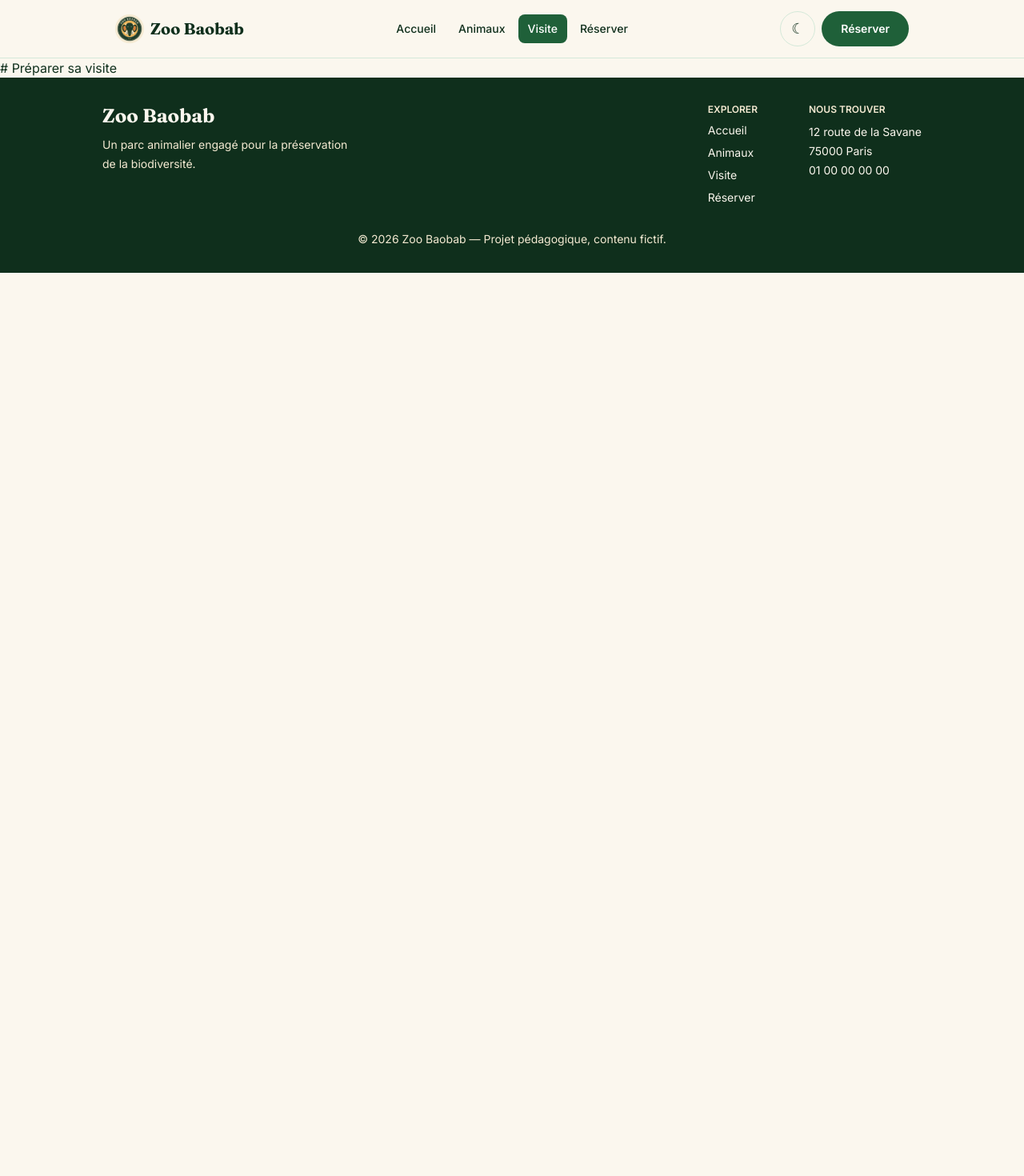
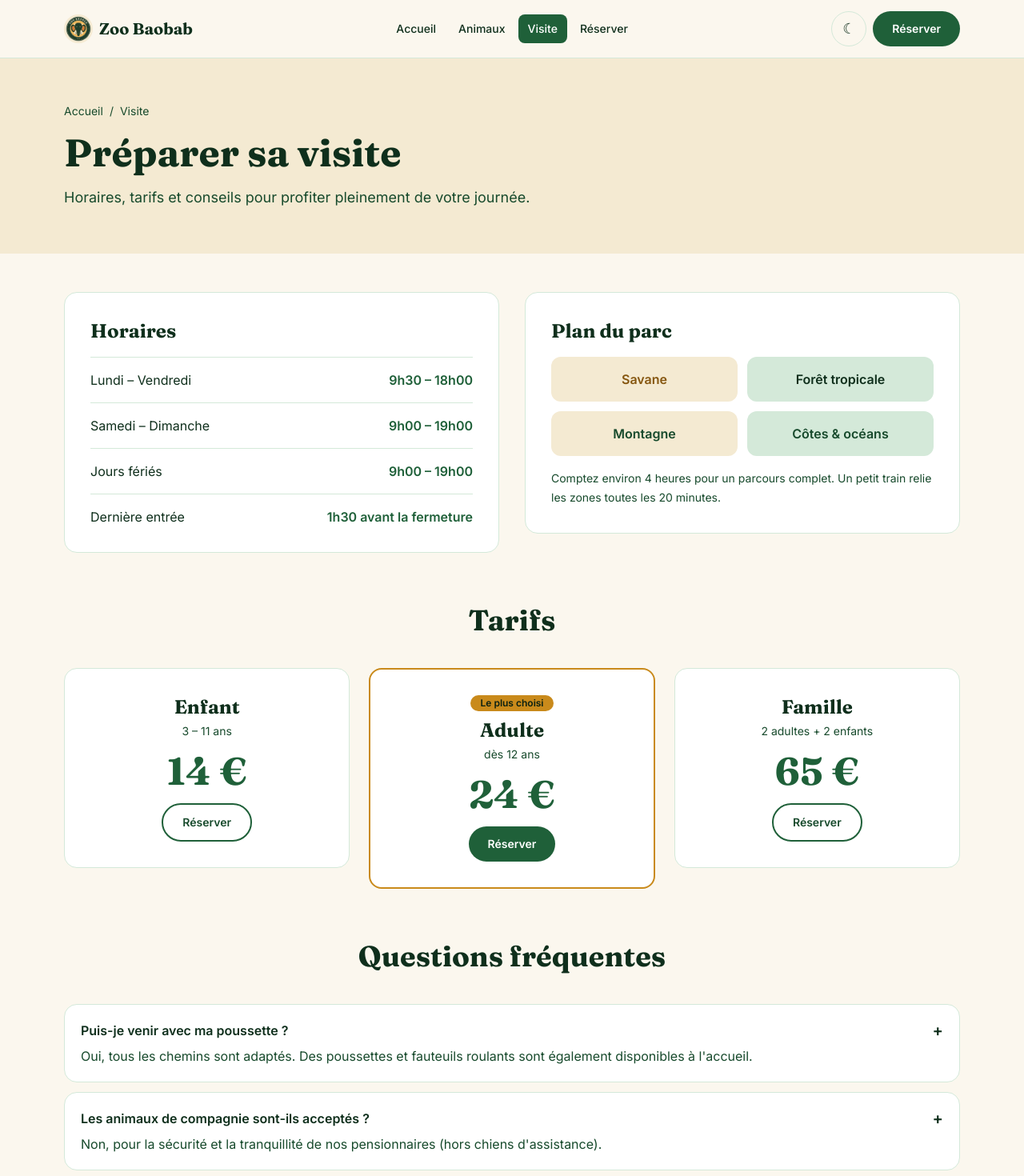
Before and after one commit to mathis-dauguet/projet-final-tailwindcss, a React (Vite) app: page /preparer-sa-visite in a window 1280 px wide. Shown: the top 1470 px of the page at 80% size. Before the commit the page ends 800 px from the top, so only its background shows below. Built offline with nearby package versions, Linux system fonts and the light colour scheme.

Commit message:
page visite

```diff
--- a/components/Footer.tsx
+++ b/components/Footer.tsx
@@ -9,8 +9,8 @@ const links = [
 
 export default function Footer() {
   return (
-    <footer className="bg-primary-darker dark:bg-primary-black px-10 py-8 text-cream">
-      <div className="mx-auto flex max-w-5xl flex-col gap-10 md:flex-row md:justify-between">
+    <footer className="bg-primary-darker py-10 text-cream dark:bg-primary-black">
+      <div className="mx-auto grid max-w-6xl gap-10 px-4 md:grid-cols-3">
         <div className="flex max-w-xs flex-col gap-2">
           <h2 className="font-display text-2xl font-bold">Zoo Baobab</h2>
           <p className="text-sm leading-6 text-sand">
@@ -18,7 +18,6 @@ export default function Footer() {
           </p>
         </div>
 
-        <div className="flex gap-16">
           <nav className="flex flex-col gap-2">
             <h3 className="text-xs font-semibold uppercase text-sand">Explorer</h3>
             {links.map((link) => (
@@ -38,10 +37,9 @@ export default function Footer() {
               <a href="tel:0100000000" className="hover:underline">01 00 00 00 00</a>
             </address>
           </div>
-        </div>
       </div>
 
-      <p className="mt-8 text-center text-sm text-sand">
+      <p className="mt-8 px-4 text-center text-sm text-sand">
         © 2026 Zoo Baobab — Projet pédagogique, contenu fictif.
       </p>
     </footer>
--- a/components/Navbar.tsx
+++ b/components/Navbar.tsx
@@ -24,7 +24,7 @@ export default function Navbar() {
 
   return (
     <header className="border-b border-primary-light bg-cream dark:border-primary-dark dark:bg-primary-darkest">
-      <div className="mx-auto flex max-w-5xl items-center justify-between px-4 py-3.5">
+      <div className="mx-auto flex max-w-6xl items-center justify-between px-4 py-3.5">
         <Link to="/" className="flex items-center gap-2">
           <img src={logo} alt="" width={36} height={36} className="size-8 rounded-full md:size-9" />
           <span className="font-display text-lg font-bold text-primary-darker md:text-xl dark:text-cream">
--- a/pages/Home.tsx
+++ b/pages/Home.tsx
@@ -1,9 +1,7 @@
 import Button from '../components/Button';
-import Card, { type Animal } from '../components/Card';
+import Card from '../components/Card';
+import { animals } from '../src/data/animals';
 import hero from '../src/assets/home/hero.png';
-import lion from '../src/assets/home/lion.png';
-import panda from '../src/assets/home/panda.png';
-import penguin from '../src/assets/home/penguin.png';
 import iconWorkshops from '../src/assets/home/icon-workshops.png';
 import iconPlanet from '../src/assets/home/icon-planet.png';
 import iconAccessible from '../src/assets/home/icon-accessible.png';
@@ -15,32 +13,7 @@ const stats = [
   { value: '350 000', label: 'visiteurs par an' },
 ];
 
-const stars: Animal[] = [
-  {
-    name: "Lion d'Afrique",
-    description: 'Roi de la savane, il vit en groupes familiaux appelés troupes.',
-    status: 'Vulnérable',
-    habitat: 'Savane',
-    schedule: 'Nourrissage à 15h',
-    image: lion,
-  },
-  {
-    name: 'Panda géant',
-    description: "Il passe jusqu'à 12 heures par jour à manger du bambou.",
-    status: 'Vulnérable',
-    habitat: 'Montagne',
-    schedule: 'Repas à 10h30',
-    image: panda,
-  },
-  {
-    name: 'Manchot de Humboldt',
-    description: 'Excellent nageur, il vit sur les côtes rocheuses du Pérou et du Chili.',
-    status: 'Vulnérable',
-    habitat: 'Côtes & océans',
-    schedule: 'Nourrissage à 16h',
-    image: penguin,
-  },
-];
+const stars = animals.slice(0, 3);
 
 const features = [
   {
--- a/pages/Visite.tsx
+++ b/pages/Visite.tsx
@@ -1,7 +1,173 @@
+import Button from '../components/Button';
+import { Link } from 'react-router';
+
+const container = 'mx-auto w-full max-w-6xl px-4';
+const cardBox =
+  'rounded-2xl border border-primary-light bg-white dark:border-primary-dark dark:bg-primary-darker';
+const sectionTitle = 'text-center font-display text-3xl font-bold md:text-4xl';
+
+const openingHours = [
+  { day: 'Lundi – Vendredi', hours: '9h30 – 18h00' },
+  { day: 'Samedi – Dimanche', hours: '9h00 – 19h00' },
+  { day: 'Jours fériés', hours: '9h00 – 19h00' },
+  { day: 'Dernière entrée', hours: '1h30 avant la fermeture' },
+];
+
+const zones = [
+  {
+    name: 'Savane',
+    className: 'bg-sand text-secondary-dark dark:bg-secondary-dark/30 dark:text-secondary-light',
+  },
+  {
+    name: 'Forêt tropicale',
+    className: 'bg-primary-light text-primary-darker dark:bg-primary-dark dark:text-cream',
+  },
+  {
+    name: 'Montagne',
+    className: 'bg-sand text-primary-dark dark:bg-secondary-dark/30 dark:text-secondary-light',
+  },
+  {
+    name: 'Côtes & océans',
+    className: 'bg-primary-light text-primary-dark dark:bg-primary-dark dark:text-cream',
+  },
+];
+
+const prices = [
+  { label: 'Enfant', detail: '3 – 11 ans', price: '14 €' },
+  { label: 'Adulte', detail: 'dès 12 ans', price: '24 €', featured: true },
+  { label: 'Famille', detail: '2 adultes + 2 enfants', price: '65 €' },
+];
+
+const faq = [
+  {
+    question: 'Puis-je venir avec ma poussette ?',
+    answer:
+      "Oui, tous les chemins sont adaptés. Des poussettes et fauteuils roulants sont également disponibles à l'accueil.",
+  },
+  {
+    question: 'Les animaux de compagnie sont-ils acceptés ?',
+    answer:
+      "Non, pour la sécurité et la tranquillité de nos pensionnaires (hors chiens d'assistance).",
+  },
+  {
+    question: 'Puis-je apporter mon pique-nique ?',
+    answer:
+      'Oui, trois aires de pique-nique sont à votre disposition. Un restaurant est aussi ouvert toute la journée.',
+  },
+  {
+    question: 'Puis-je annuler ma réservation ?',
+    answer: "Les billets sont modifiables gratuitement jusqu'à 48 heures avant la date de visite.",
+  },
+];
+
 export default function Visite() {
   return (
-    <div>
-      # Préparer sa visite
-    </div>
+    <>
+      {/* Header */}
+      <section className="bg-sand dark:bg-primary-darker">
+        <div className={`${container} flex flex-col gap-3 py-10 md:py-14`}>
+          <nav aria-label="Fil d'Ariane" className="text-sm text-primary-dark dark:text-sand">
+            <ol className="flex gap-2">
+              <li>
+                <Link to="/" className="hover:underline">
+                  Accueil
+                </Link>
+              </li>
+              <li aria-hidden="true">/</li>
+              <li aria-current="page">Visite</li>
+            </ol>
+          </nav>
+          <h1 className="font-display text-4xl leading-tight font-bold md:text-5xl">Préparer sa visite</h1>
+          <p className="text-base text-primary-dark md:text-lg dark:text-sand">
+            Horaires, tarifs et conseils pour profiter pleinement de votre journée.
+          </p>
+        </div>
+      </section>
+
+      {/* Hours + park map */}
+      <section className={`${container} grid gap-8 pt-12 md:grid-cols-2 md:items-start`}>
+        <div className={`${cardBox} flex flex-col gap-4 p-6 md:p-8`}>
+          <h2 className="font-display text-2xl font-bold">Horaires</h2>
+          <dl className="flex flex-col">
+            {openingHours.map((item) => (
+              <div
+                key={item.day}
+                className="flex items-center justify-between gap-4 border-t border-primary-light py-4 last:pb-0 dark:border-primary-dark"
+              >
+                <dt>{item.day}</dt>
+                <dd className="text-right font-semibold text-primary dark:text-secondary">{item.hours}</dd>
+              </div>
+            ))}
+          </dl>
+        </div>
+
+        <div className={`${cardBox} flex flex-col gap-4 p-6 md:p-8`}>
+          <h2 className="font-display text-2xl font-bold">Plan du parc</h2>
+          <ul className="grid grid-cols-2 gap-3">
+            {zones.map((zone) => (
+              <li
+                key={zone.name}
+                className={`flex min-h-14 items-center justify-center rounded-xl px-3 py-4 text-center font-semibold ${zone.className}`}
+              >
+                {zone.name}
+              </li>
+            ))}
+          </ul>
+          <p className="text-sm leading-6 text-primary-dark dark:text-sand">
+            Comptez environ 4 heures pour un parcours complet. Un petit train relie les zones toutes les
+            20 minutes.
+          </p>
+        </div>
+      </section>
+
+      {/* Prices */}
+      <section className={`${container} flex flex-col gap-10 pt-16`}>
+        <h2 className={sectionTitle}>Tarifs</h2>
+        <div className="grid gap-6 md:grid-cols-3 md:items-start">
+          {prices.map((item) => (
+            <div
+              key={item.label}
+              className={`flex flex-col items-center gap-1 rounded-2xl bg-white p-8 text-center dark:bg-primary-darker ${
+                item.featured
+                  ? 'border-2 border-secondary'
+                  : 'border border-primary-light dark:border-primary-dark'
+              }`}
+            >
+              {item.featured && (
+                <span className="mb-1 rounded-full bg-secondary px-3 py-0.5 text-xs font-semibold text-primary-darkest">
+                  Le plus choisi
+                </span>
+              )}
+              <h3 className="font-display text-2xl font-bold">{item.label}</h3>
+              <p className="text-sm text-primary-dark dark:text-sand">{item.detail}</p>
+              <p className="my-3 font-display text-5xl font-bold text-primary dark:text-secondary">
+                {item.price}
+              </p>
+              <Button to="/reservation" variant={item.featured ? 'primary' : 'secondary'}>
+                Réserver
+              </Button>
+            </div>
+          ))}
+        </div>
+      </section>
+
+      {/* FAQ */}
+      <section className={`${container} flex flex-col gap-10 pt-16 pb-16 md:pb-36`}>
+        <h2 className={sectionTitle}>Questions fréquentes</h2>
+        <div className="flex flex-col gap-3">
+          {faq.map((item) => (
+            <details key={item.question} open className={`${cardBox} px-5 py-5`}>
+              <summary className="flex cursor-pointer list-none items-center justify-between gap-4 font-semibold [&::-webkit-details-marker]:hidden">
+                {item.question}
+                <span aria-hidden="true" className="text-xl leading-none">
+                  +
+                </span>
+              </summary>
+              <p className="mt-2 text-primary-dark dark:text-sand">{item.answer}</p>
+            </details>
+          ))}
+        </div>
+      </section>
+    </>
   );
 }
--- a/src/assets/animals/CREDITS.md
+++ /dev/null
@@ -1,10 +0,0 @@
-# Crédits photos (Wikimedia Commons)
-
-| Fichier | Auteur | Licence | Source |
-|---|---|---|---|
-| giraffe.jpg | Pirataber | CC BY 4.0 | https://commons.wikimedia.org/wiki/File:Giraffa_reticulata_92890316.jpg |
-| rhino.jpg | Yathin S Krishnappa | CC BY-SA 3.0 | https://commons.wikimedia.org/wiki/File:Diceros_bicornis_(Etosha).jpg |
-| red-panda.jpg | Mathias Appel | CC0 | https://commons.wikimedia.org/wiki/File:Red_Panda_(24986761703).jpg |
-| sea-lion.jpg | Mike Baird | CC BY 2.0 | https://commons.wikimedia.org/wiki/File:Zalophus_californianus_-_Morro_Bay.jpg |
-| orangutan.jpg | Denis Luyten | Domaine public | https://commons.wikimedia.org/wiki/File:2014_Borneo_Luyten-De-Hauwere-Bornean_orangutan-02.jpg |
-| lemur.jpg (recadrée) | Architas | CC BY-SA 4.0 | https://commons.wikimedia.org/wiki/File:Lemur_catta_2018.jpg |
```
